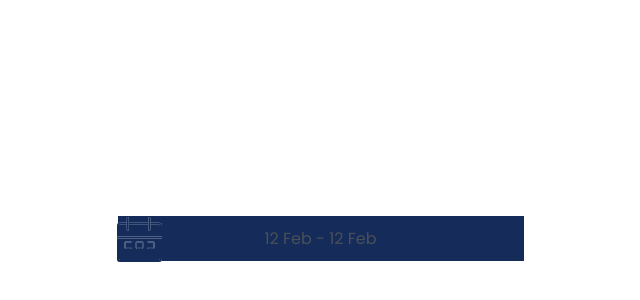
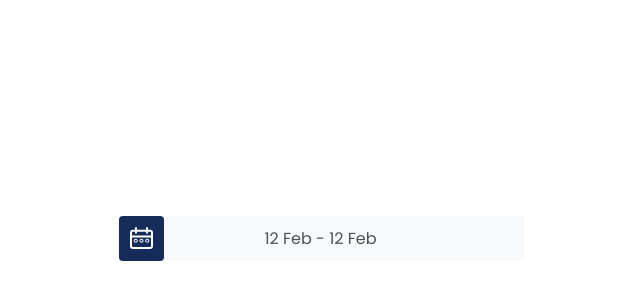
Before and after one commit to xympyo/bwamern, a React (Create React App) app: page / in a window 1280 px wide. Shown: the part 154-454 px from the top of the page, without its empty margins (319-959 px from the left). Built offline with nearby package versions, Linux system fonts and the light colour scheme.

Commit message:
I dont even know whats the error at this point, Date wont change

```diff
--- a/src/elements/Form/InputDate/index.js
+++ b/src/elements/Form/InputDate/index.js
@@ -1,7 +1,7 @@
 import React, { useState, useRef, useEffect } from "react";
 import propTypes from "prop-types";
 
-import { DateRange, DateRangePicker, DefinedRange } from "react-date-range";
+import { DateRange } from "react-date-range";
 
 import "./index.scss";
 import "react-date-range/dist/styles.css"; // main style file
@@ -12,7 +12,7 @@ import iconCalendar from "../../../assets/images/icons/icon_calendar.svg";
 
 export default function Date(props) {
   const { value, placeholder, name } = props;
-  const { isShowed, setIsShowed } = useState(false);
+  const [isShowed, setIsShowed] = useState(false);
 
   const datePickerChange = (value) => {
     const target = {
--- a/src/elements/Form/InputDate/index.scss
+++ b/src/elements/Form/InputDate/index.scss
@@ -13,6 +13,7 @@
             height: 45px;
             display: flex;
             justify-content: center;
+            align-items: center;
             background-color: $gray-900;
             position: absolute;
             z-index: 999;
@@ -22,7 +23,7 @@
             border-radius: 0;
             outline: 0;
             box-shadow: none;
-            background-color: $gray-900;
+            background-color: $gray-100;
             padding: 0.575rem 45px;
             text-align: center;
             justify-content: center;
--- a/src/pages/TestingPage.js
+++ b/src/pages/TestingPage.js
@@ -19,6 +19,7 @@ export default class Example extends Component {
   render() {
     console.log(this.state.value);
     return (
+      <div className="container">
         <div
           className="row align-items-center justify-content-center"
           style={{ height: "100vh" }}
@@ -33,9 +34,7 @@ export default class Example extends Component {
               />
             </div>
           </Fade>
-        {/* <div className="col-auto">
-          <InputDate />
-        </div> */}
+        </div>
       </div>
     );
   }
```
Also changed, not shown: src/assets/images/icons/icon_calendar.svg. Lines whose indentation alone changed are shown as unchanged.
